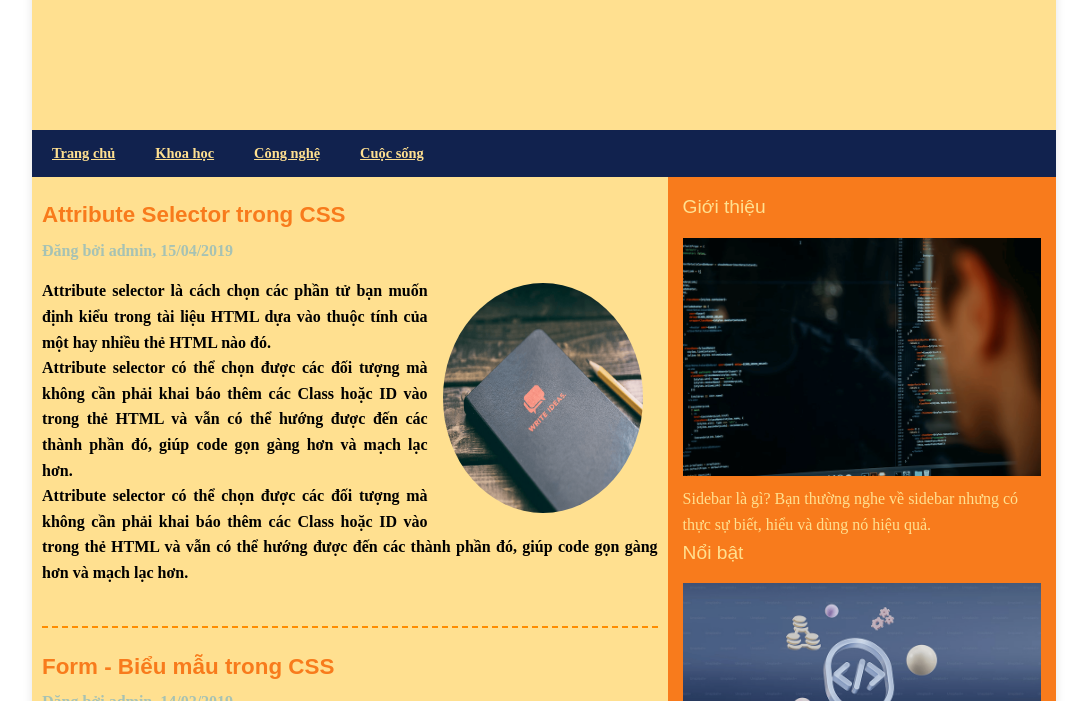
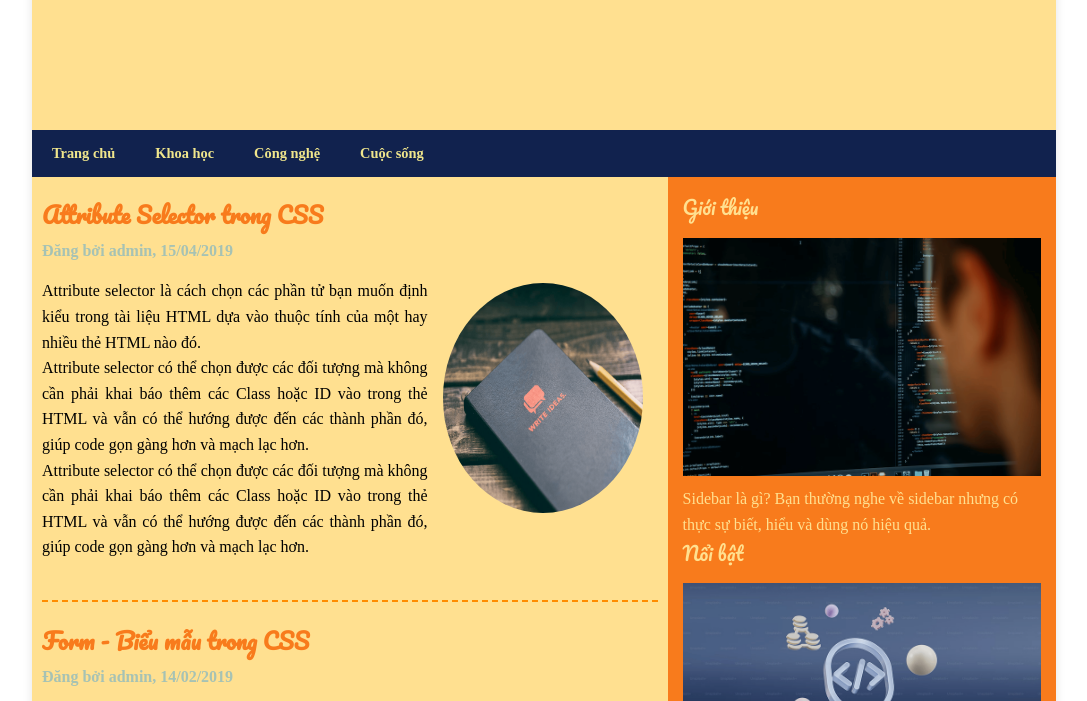
Before and after one commit to tt7443359-ops/tkweb-kt4-tam, a plain HTML site: page index.html in a window 1280 px wide. Shown: the part 173-874 px from the top of the page, without its empty margins (96-1183 px from the left). Drawn offline with Linux system fonts and the light colour scheme.

Commit message:
Add files via upload

```diff
--- a/style.css
+++ b/style.css
@@ -9,7 +9,7 @@
     --color-6:#ECB259;
 }
 h1, h2, h3 {
-    font-family: 'gstaticgstatic', sans-serif;
+    font-family: "Pacifico", cursive;
 }
 body {
     line-height: 1.6;
@@ -154,7 +154,9 @@ footer {
     background-color: var(--color-6);
 }
 .main-content p{
-    font-weight: 600;
+    font-family: "Times New Roman", Times, serif;
+    font-size: 16px;
+    line-height: 1.6;
 }
 
 .main-content{
@@ -175,3 +177,8 @@ footer {
   border-top: 2px dashed #ff8c00;
   margin: 20px 0;
 }
+.navbar ul li a {
+  text-decoration: none;
+  color: #f0e68c;
+  font-weight: bold;
+}
```
